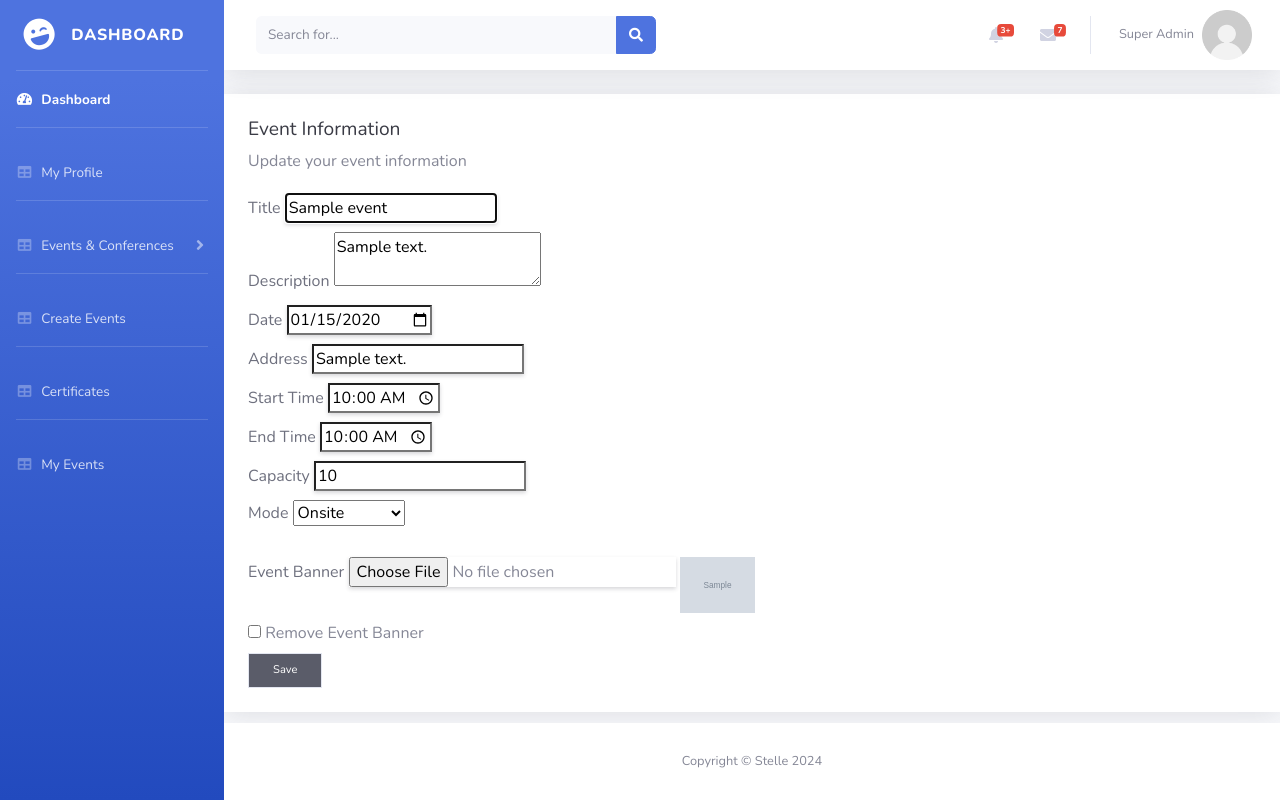
After one commit to Rich1068/Stelle, a Laravel app: page /event/edit/1 in a window 1280 px wide. The commit adds this page. Run offline with Laravel 12, Linux system fonts and the light colour scheme; a user stored in the database is signed in; data comes from the database, SQL or seed files in the repository; tables that the repository leaves empty hold one stand-in row (values such as "Sample post"); grey boxes marked "Sample" are stand-in pictures; parts of the project's set-up code (start-up, migrations or seed data) failed here and were passed over.

Commit message:
update event

```diff
--- a/app/Http/Controllers/EventController.php
+++ b/app/Http/Controllers/EventController.php
@@ -1,6 +1,7 @@
 <?php
 
 namespace App\Http\Controllers;
+use App\Http\Requests\EventUpdateRequest;
 use App\Models\UserEvent;
 use App\Models\Event;
 use Illuminate\View\View;
@@ -8,6 +9,7 @@ use Illuminate\Http\RedirectResponse;
 use Illuminate\Support\Facades\Storage;
 use Illuminate\Support\Str;
 use Illuminate\Support\Facades\Log;
+use Illuminate\Support\Facades\Redirect;
 use Illuminate\Support\Facades\File;
 use Illuminate\Support\Facades\Auth;
 
@@ -44,7 +46,7 @@ class EventController extends Controller
             'start_time' => ['required', 'date_format:H:i'],
             'end_time' => ['required', 'date_format:H:i', 'after:start_time'],
             'capacity' => ['required', 'integer', 'min:1'],
-            'event_banner' => ['required', 'image', 'mimes:jpeg,png,jpg,gif,svg', 'max:2048']
+            'event_banner' => ['nullable', 'image', 'mimes:jpeg,png,jpg,gif,svg', 'max:2048']
         ]);
         if ($request->hasFile('event_banner')) {
             $file = $request->file('event_banner');
@@ -78,4 +80,61 @@ class EventController extends Controller
 
         return redirect()->route('profile.profile')->with('success', 'Event created successfully.');
     }
+    public function edit(Request $request, $id): View
+    {
+        // Find the event by its ID or fail
+        $event = Event::findOrFail($id);
+
+        // Return the edit view with the event data
+        return view('event.edit', [
+            'event' => $event,
+        ]);
+    }
+
+    public function update(EventUpdateRequest $request, $id): RedirectResponse
+    {
+        $event = Event::findOrFail($id);
+        // Validation rules
+        try {
+            $validatedData = $request->validated();
+
+            // Check if the remove event banner checkbox is checked
+            if ($request->has('remove_event_banner') && $request->remove_event_banner) {
+                $oldfile = $event->event_banner;
+                if (!empty($event->event_banner) && File::exists($oldfile)) {
+                    File::delete($oldfile);
+                }
+                $validatedData['event_banner'] = null;
+            } elseif ($request->hasFile('event_banner')) {
+                // Handle the new event banner file upload
+                $file = $request->file('event_banner');
+                $filename = Str::uuid() . '.' . $file->getClientOriginalExtension();
+                $relativePath = 'storage/images/event_banners/' . $filename;
+                $oldfile = $event->event_banner;
+                if (!empty($event->event_banner) && File::exists($oldfile)) {
+                    File::delete($oldfile);
+                }
+
+                // Move the uploaded file to the desired directory
+                $path = $file->storeAs('/images/event_banners', $filename);
+
+                // Update the event banner path in the validated data
+                $validatedData['event_banner'] = $relativePath;
+            } else {
+                // Remove event_banner from validated data if no new file is uploaded
+                unset($validatedData['event_banner']);
+            }
+
+            // Fill and save the event with the validated data
+            $event->fill($validatedData);
+            $event->save();
+        } catch (\Exception $e) {
+            // Log the error or handle it as needed
+            return Redirect::route('event.edit', ['id' => $id])->with('error', 'Failed to update event');
+        }
+
+        // Redirect to a route, for example, the event view page
+        return back()->with('status', 'event-updated');
+    }
+
 }
--- /dev/null
+++ b/resources/views/event/edit.blade.php
@@ -0,0 +1,18 @@
+@extends('layouts.app')
+@section('body')
+    <x-slot name="header">
+        <h2 class="font-semibold text-xl text-gray-800 leading-tight">
+            {{ __('Event') }}
+        </h2>
+    </x-slot>
+
+    <div class="py-12">
+        <div class="max-w-7xl mx-auto sm:px-6 lg:px-8 space-y-6">
+            <div class="p-4 sm:p-8 bg-white shadow sm:rounded-lg">
+                <div class="max-w-xl">
+                    @include('event.partials.update')
+                </div>
+            </div>
+        </div>
+    </div>
+@endsection
--- a/resources/views/event/event.blade.php
+++ b/resources/views/event/event.blade.php
@@ -20,7 +20,7 @@ Capacity: {{ $event->capacity }} <br>
 
 
 
-<a href="{{ route('event.edit') }}" class="btn btn-primary">
+<a href="{{ route('event.edit', $event->id) }}" class="btn btn-primary">
     <span>Edit</span>
 </a>
 @endsection
--- /dev/null
+++ b/resources/views/event/partials/update.blade.php
@@ -0,0 +1,117 @@
+<section>
+    <header>
+        <h2 class="text-lg font-medium text-gray-900">
+            {{ __('Event Information') }}
+        </h2>
+        <p class="mt-1 text-sm text-gray-600">
+            {{ __("Update your event information") }}
+        </p>
+    </header>
+
+
+    <form method="post" action="{{ route('event.update', $event->id) }}" class="mt-6 space-y-6" enctype="multipart/form-data">
+        @csrf
+        @method('patch')
+
+        <!-- title -->
+        <div>
+            <x-input-label for="title" :value="__('Title')" />
+            <x-text-input id="title" name="title" type="text" class="mt-1 block w-full" :value="old('title', $event->title)" required autofocus autocomplete="title" />
+            <x-input-error class="mt-2" :messages="$errors->get('title')" />
+        </div>
+
+        <!-- description -->
+        <div>
+            <x-input-label for="description" :value="__('Description')" />
+            <textarea id="description" name="description" class="mt-1 block w-full" required>{{ old('description', $event->description) }}</textarea>
+            <x-input-error class="mt-2" :messages="$errors->get('description')" />
+        </div>
+
+        <!-- Date -->
+        <div>
+            <x-input-label for="date" :value="__('Date')" />
+            <x-text-input id="date" name="date" type="date" class="mt-1 block w-full" :value="old('date', $event->date)" required />
+            <x-input-error class="mt-2" :messages="$errors->get('date')" />
+        </div>
+
+        <!-- Address -->
+        <div>
+            <x-input-label for="address" :value="__('Address')" />
+            <x-text-input id="address" name="address" type="text" class="mt-1 block w-full" :value="old('address', $event->address)" required />
+            <x-input-error class="mt-2" :messages="$errors->get('address')" />
+        </div>
+
+        <!-- Start Time -->
+        <div>
+            <x-input-label for="start_time" :value="__('Start Time')" />
+            <x-text-input id="start_time" name="start_time" type="time" class="mt-1 block w-full" :value="old('start_time', \Carbon\Carbon::parse($event->start_time)->format('H:i'))" required />
+            <x-input-error class="mt-2" :messages="$errors->get('start_time')" />
+        </div>
+
+        <!-- End Time -->
+        <div>
+            <x-input-label for="end_time" :value="__('End Time')" />
+            <x-text-input id="end_time" name="end_time" type="time" class="mt-1 block w-full" :value="old('end_time', \Carbon\Carbon::parse($event->end_time)->format('H:i'))" required />
+            <x-input-error class="mt-2" :messages="$errors->get('end_time')" />
+        </div>
+
+        <!-- Capacity -->
+        <div>
+            <x-input-label for="capacity" :value="__('Capacity')" />
+            <x-text-input id="capacity" name="capacity" type="number" class="mt-1 block w-full" :value="old('capacity', $event->capacity)" required />
+            <x-input-error class="mt-2" :messages="$errors->get('capacity')" />
+        </div>
+
+        <div>
+            <x-input-label for="mode" :value="__('Mode')" />
+            <select id="mode" name="mode" class="block mt-1 w-full">
+                <option value="">{{ __('Select Mode') }}</option>
+                <option value="onsite" {{ old('mode', $event->mode) == 'onsite' ? 'selected' : '' }}>{{ __('Onsite') }}</option>
+                <option value="virtual" {{ old('mode', $event->mode) == 'virtual' ? 'selected' : '' }}>{{ __('Virtual') }}</option>
+            </select>
+            <x-input-error :messages="$errors->get('mode')" class="mt-2" />
+        </div>
+
+        <div>
+            <x-input-label for="event_banner" :value="__('Event Banner')" />
+            <x-text-input id="event_banner" name="event_banner" type="file" class="mt-1 block w-full" accept="image/*" onchange="previewImage(event)" />
+            <x-input-error class="mt-2" :messages="$errors->get('event_banner')" />
+            @if($event->event_banner)
+                <img id="image_preview" src="{{ asset($event->event_banner) }}" alt="Event Banner" class="mt-4" style="max-width: 75px;">
+                <div class="mt-2">
+                    <label for="remove_event_banner">
+                        <input type="checkbox" name="remove_event_banner" id="remove_event_banner"> {{ __('Remove Event Banner') }}
+                    </label>
+                </div>
+            @endif
+        </div>
+
+
+        <div class="flex items-center gap-4">
+            <x-primary-button>{{ __('Save') }}</x-primary-button>
+
+            @if (session('status') === 'event-updated')
+                <p
+                    x-data="{ show: true }"
+                    x-show="show"
+                    x-transition
+                    x-init="setTimeout(() => show = false, 2000)"
+                    class="text-sm text-gray-600"
+                >{{ __('Saved.') }}</p>
+            @endif
+        </div>
+    </form>
+<script>
+function previewImage(event) {
+    var reader = new FileReader();
+    reader.onload = function() {
+        var output = document.getElementById('image_preview');
+        output.src = reader.result;
+        output.style.display = 'block';
+    }
+    reader.readAsDataURL(event.target.files[0]);
+
+}
+
+</script>
+</section>
--- a/routes/web.php
+++ b/routes/web.php
@@ -34,6 +34,8 @@ route::get('user/dashboard',[UserController::class,'index'])->
 Route::middleware('auth')->group(function () {
     route::resource('events', EventController::class);
     route::get('/events', [EventController::class, 'list'])->name('event.list');
+    Route::get('/event/edit/{id}', [EventController::class, 'edit'])->name('event.edit');
+    Route::patch('/event/update/{id}', [EventController::class, 'update'])->name('event.update');
     route::get('/event/create', [EventController::class, 'create'])->name('event.create');
     route::get('/event/{id}', [EventController::class, 'view'])->name('event.view');
 });
```
Also changed, not shown: app/Http/Requests/EventUpdateRequest.php (added, +30 -0 lines), database/migrations/2024_07_12_144806_create_event_table.php, storage/app/public/images/event_banners/5566b510-df1f-4b7c-b0b9-77124b3e3db6.png (deleted), storage/app/public/images/event_banners/e67d1ea9-e2c4-45f7-abfa-f2c0e4a378eb.jpg (deleted), storage/app/public/images/profile_pictures/569a5808-a890-49d9-9f74-d38e5b339e38.jpg (deleted), storage/app/public/images/profile_pictures/d32cdb02-cd31-4772-94b6-8fb756b713c1.jpg (deleted).
